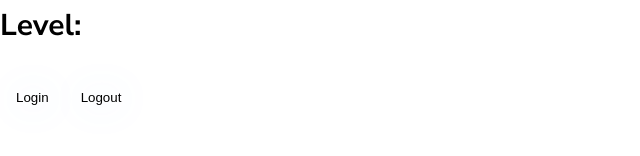
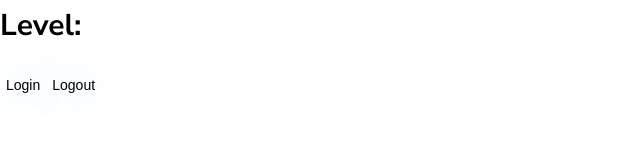
Before and after one commit to tms-5/estimate-projetao, a Next.js app: page / in a window 1280 px wide. Shown: the part 144-300 px from the top of the page, without its empty margins (0-640 px from the left). Built offline with nearby package versions, Linux system fonts and the light colour scheme.

Commit message:
Update Button.scss with new styles

```diff
--- a/src/ui/Button.scss
+++ b/src/ui/Button.scss
@@ -1,5 +1,19 @@
 button {
-  filter: drop-shadow(0px 0px 16.8px rgba(54, 135, 255, 0.30));
-  padding: 1rem 0.8rem;
+  filter: drop-shadow(0px 0px 16.8px rgba(54, 135, 255, 0.3));
+  padding: 0.3rem;
   background-color: transparent;
+  border-radius: 4px;
+  font-weight: 400;
+  font-size: 14px;
 }
+
+.button-primary {
+  background-color: $teal-blue-100;
+  border: 1px solid $teal-blue-100;
+  color: #fff;
+}
+
+.button-secondary {
+  border: 1px solid $teal-blue-100;
+  color: $teal-blue-100;
+}
```
